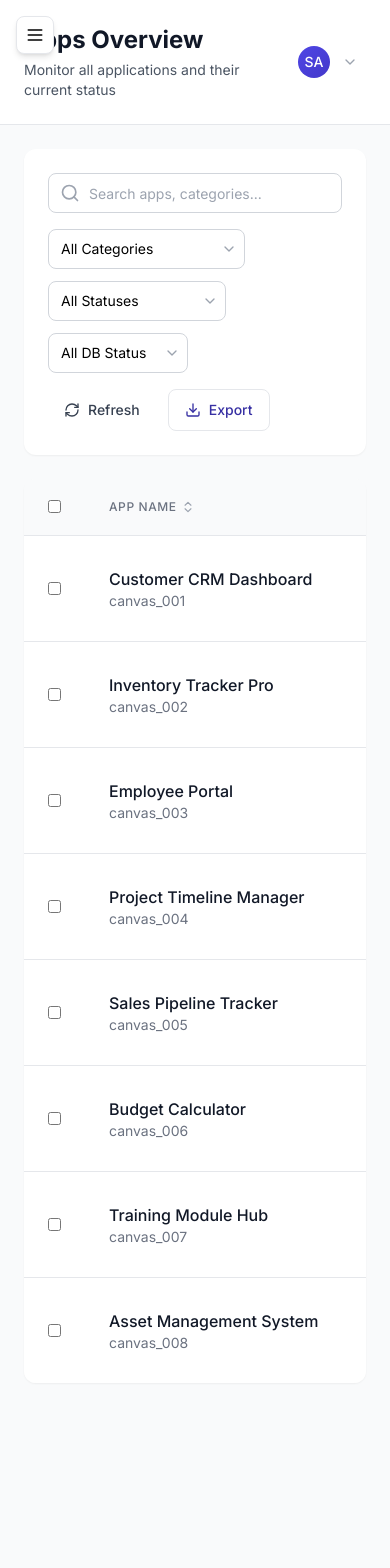
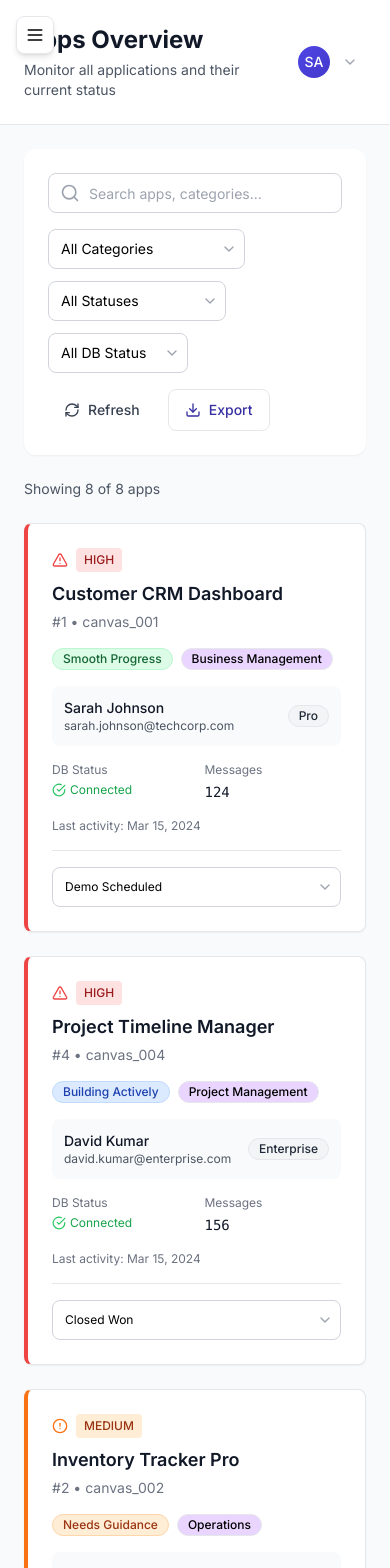
Before and after one commit to apper-apps/supporthub-analytics-level, a React (Vite) app: page /apps in a window 390 px wide. Shown: the top 1568 px of the page. Before the commit the page ends 1407 px from the top, so only its background shows below. Built offline with nearby package versions, Linux system fonts and the light colour scheme.

Commit message:
Add responsive grid layout with severity sorting and results counter to AppsOverview

```diff
--- a/src/components/organisms/DataTable.jsx
+++ b/src/components/organisms/DataTable.jsx
@@ -53,7 +53,7 @@ const DataTable = ({
     );
   }
 
-  return (
+return (
     <div className="bg-white rounded-xl shadow-sm overflow-hidden">
       <div className="overflow-x-auto">
         <table className="w-full">
--- a/src/components/pages/AppsOverview.jsx
+++ b/src/components/pages/AppsOverview.jsx
@@ -64,7 +64,7 @@ const fetchApps = async () => {
     fetchApps();
   }, []);
 
-  useEffect(() => {
+useEffect(() => {
     let filtered = [...apps];
 
     // Apply search filter
@@ -92,7 +92,19 @@ const fetchApps = async () => {
       );
     }
 
-    // Apply sorting
+    // Auto-sort by severity: HIGH → MEDIUM → LOW
+    const severityOrder = { 'HIGH': 0, 'MEDIUM': 1, 'LOW': 2 };
+    const mockSeverityData = {
+      1: 'HIGH', 2: 'MEDIUM', 3: 'LOW', 4: 'HIGH', 5: 'MEDIUM'
+    };
+
+    filtered.sort((a, b) => {
+      const aSeverity = mockSeverityData[a.Id] || 'LOW';
+      const bSeverity = mockSeverityData[b.Id] || 'LOW';
+      return severityOrder[aSeverity] - severityOrder[bSeverity];
+    });
+
+    // Apply additional sorting if specified
     if (sortColumn) {
       filtered.sort((a, b) => {
         let aValue = a[sortColumn];
@@ -113,6 +125,45 @@ const fetchApps = async () => {
 
     setFilteredApps(filtered);
   }, [apps, searchTerm, categoryFilter, statusFilter, dbFilter, sortColumn, sortDirection]);
+
+  // Clear all filters function
+  const clearAllFilters = () => {
+    setSearchTerm("");
+    setCategoryFilter("");
+    setStatusFilter("");
+    setDbFilter("");
+    setSortColumn("");
+    setSortDirection("asc");
+  };
+
+  // Check if any filters are active
+  const hasActiveFilters = searchTerm || categoryFilter || statusFilter || dbFilter;
+
+  // Get app severity for display
+  const getAppSeverity = (appId) => {
+    const mockSeverityData = {
+      1: 'HIGH', 2: 'MEDIUM', 3: 'LOW', 4: 'HIGH', 5: 'MEDIUM'
+    };
+    return mockSeverityData[appId] || 'LOW';
+  };
+
+  const getSeverityIcon = (severity) => {
+    switch (severity) {
+      case "HIGH": return "AlertTriangle";
+      case "MEDIUM": return "AlertCircle";
+      case "LOW": return "Info";
+      default: return "Info";
+    }
+  };
+
+  const getSeverityColor = (severity) => {
+    switch (severity) {
+      case "HIGH": return "border-l-red-500 bg-red-50";
+      case "MEDIUM": return "border-l-orange-500 bg-orange-50";
+      case "LOW": return "border-l-blue-500 bg-blue-50";
+      default: return "border-l-gray-500 bg-gray-50";
+    }
+  };
 
   const handleSort = (column) => {
     if (sortColumn === column) {
@@ -379,23 +430,170 @@ return (
         />
       </motion.div>
 
+      {/* Results Counter and Clear Filters */}
       <motion.div
         initial={{ opacity: 0, y: 20 }}
         animate={{ opacity: 1, y: 0 }}
         transition={{ duration: 0.4, delay: 0.1 }}
+        className="flex items-center justify-between"
       >
-<DataTable
-          columns={columns}
-          data={filteredApps}
-          loading={loading}
-          onSort={handleSort}
-          sortColumn={sortColumn}
-          sortDirection={sortDirection}
-          onRowClick={handleRowClick}
-          actions={actions}
-          emptyMessage="No apps found"
-          emptyDescription="No apps match your current filters. Try adjusting your search criteria."
-        />
+        <div className="text-sm text-gray-600">
+          Showing {filteredApps.length} of {apps.length} apps
+        </div>
+        {hasActiveFilters && (
+          <Button
+            variant="outline"
+            size="sm"
+            onClick={clearAllFilters}
+          >
+            <ApperIcon name="X" size={14} className="mr-2" />
+            Clear all filters
+          </Button>
+        )}
+      </motion.div>
+
+      {/* Apps Grid */}
+      <motion.div
+        initial={{ opacity: 0, y: 20 }}
+        animate={{ opacity: 1, y: 0 }}
+        transition={{ duration: 0.4, delay: 0.2 }}
+      >
+        {loading ? (
+          <Loading type="dashboard" />
+        ) : error ? (
+          <Error message={error} onRetry={fetchApps} />
+        ) : filteredApps.length === 0 ? (
+          <div className="bg-white rounded-xl shadow-sm p-8 text-center">
+            <ApperIcon name="Search" size={48} className="text-gray-400 mx-auto mb-4" />
+            <h3 className="text-lg font-medium text-gray-900 mb-2">No apps match your current filters</h3>
+            <p className="text-gray-600 mb-4">Try adjusting your search criteria or clear all filters to see all apps.</p>
+            {hasActiveFilters && (
+              <Button onClick={clearAllFilters}>
+                Clear all filters
+              </Button>
+            )}
+          </div>
+        ) : (
+          <div className="grid grid-cols-1 md:grid-cols-2 xl:grid-cols-3 gap-6">
+            {filteredApps.map((app, index) => {
+              const user = usersMap[app.UserId];
+              const appSeverity = getAppSeverity(app.Id);
+
+              return (
+                <motion.div
+                  key={app.Id}
+                  initial={{ opacity: 0, y: 20 }}
+                  animate={{ opacity: 1, y: 0 }}
+                  transition={{ duration: 0.4, delay: index * 0.05 }}
+                  className={`bg-white rounded-lg shadow-sm border-l-4 ${getSeverityColor(appSeverity)} border border-gray-200 p-6 hover:shadow-lg hover:-translate-y-1 transition-all duration-300 cursor-pointer`}
+                  onClick={() => handleRowClick(app)}
+                >
+                  {/* Header */}
+                  <div className="flex items-start justify-between mb-4">
+                    <div className="flex-1">
+                      <div className="flex items-center space-x-2 mb-2">
+                        <ApperIcon
+                          name={getSeverityIcon(appSeverity)}
+                          size={16}
+                          className={`${
+                            appSeverity === 'HIGH' ? 'text-red-500' :
+                            appSeverity === 'MEDIUM' ? 'text-orange-500' : 'text-blue-500'
+                          }`}
+                        />
+                        <span className={`text-xs font-medium px-2 py-1 rounded ${
+                          appSeverity === 'HIGH' ? 'bg-red-100 text-red-800' :
+                          appSeverity === 'MEDIUM' ? 'bg-orange-100 text-orange-800' : 'bg-blue-100 text-blue-800'
+                        }`}>
+                          {appSeverity}
+                        </span>
+                      </div>
+                      <h3 className="text-lg font-semibold text-gray-900 mb-1">{app.AppName}</h3>
+                      <p className="text-sm text-gray-500">#{app.Id} • {app.CanvasAppId}</p>
+                    </div>
+                  </div>
+
+                  {/* Status and Category */}
+                  <div className="flex items-center space-x-2 mb-4">
+                    <StatusBadge status={app.LastChatAnalysisStatus} type="chatAnalysis" />
+                    <Badge variant="secondary">{app.AppCategory}</Badge>
+                  </div>
+
+                  {/* User Info */}
+                  {user && (
+                    <div className="mb-4 p-3 bg-gray-50 rounded-lg">
+                      <div className="flex items-center justify-between">
+                        <div>
+                          <p className="text-sm font-medium text-gray-900">{user.Name}</p>
+                          <p className="text-xs text-gray-600">{user.Email}</p>
+                        </div>
+                        <Badge
+                          variant={user.Plan === "Pro" ? "default" : user.Plan === "Enterprise" ? "default" : user.Plan === "Basic" ? "secondary" : "outline"}
+                        >
+                          {user.Plan}
+                        </Badge>
+                      </div>
+                    </div>
+                  )}
+
+                  {/* Metrics */}
+                  <div className="grid grid-cols-2 gap-4 mb-4">
+                    <div>
+                      <p className="text-xs text-gray-500 mb-1">DB Status</p>
+                      <div className="flex items-center">
+                        <ApperIcon
+                          name={app.IsDbConnected ? "CheckCircle" : "XCircle"}
+                          size={14}
+                          className={app.IsDbConnected ? "text-green-500" : "text-red-500"}
+                        />
+                        <span className={`ml-1 text-xs ${app.IsDbConnected ? "text-green-600" : "text-red-600"}`}>
+                          {app.IsDbConnected ? "Connected" : "Disconnected"}
+                        </span>
+                      </div>
+                    </div>
+                    <div>
+                      <p className="text-xs text-gray-500 mb-1">Messages</p>
+                      <p className="text-sm font-mono text-gray-900">{app.TotalMessages}</p>
+                    </div>
+                  </div>
+
+                  {/* Last Activity */}
+                  <div className="text-xs text-gray-500">
+                    Last activity: {app.LastMessageAt ? format(new Date(app.LastMessageAt), "MMM dd, yyyy") : "Never"}
+                  </div>
+
+                  {/* Sales Status */}
+                  <div className="mt-4 pt-4 border-t border-gray-200">
+                    <Select
+                      value={app.SalesStatus || "No Contacted"}
+                      onChange={(e) => {
+                        const newValue = e.target.value;
+                        const currentValue = app.SalesStatus || "No Contacted";
+                        if (newValue !== currentValue) {
+                          handleSalesStatusChange(app.Id, newValue);
+                        }
+                      }}
+                      onClick={(e) => {
+                        e.stopPropagation();
+                        const clickedValue = e.target.value;
+                        const currentValue = app.SalesStatus || "No Contacted";
+                        if (clickedValue === currentValue) {
+                          e.preventDefault();
+                        }
+                      }}
+                      className="text-xs w-full"
+                    >
+                      {getSalesStatusOptions().map(option => (
+                        <option key={option.value} value={option.value}>
+                          {option.label}
+                        </option>
+                      ))}
+                    </Select>
+                  </div>
+                </motion.div>
+              );
+            })}
+          </div>
+        )}
       </motion.div>
 
       {/* App Details Modal */}
--- a/src/components/pages/DailyAnalysis.jsx
+++ b/src/components/pages/DailyAnalysis.jsx
@@ -385,7 +385,7 @@ const getSeverityColor = (severity) => {
             icon="Search"
           />
         ) : (
-          <div className="grid grid-cols-1 xl:grid-cols-2 gap-6">
+<div className="grid grid-cols-1 md:grid-cols-2 xl:grid-cols-3 gap-6">
             {filteredApps.map((app, index) => {
               const analysis = mockAnalysisData[app.Id] || {
                 severity: "LOW",
```
